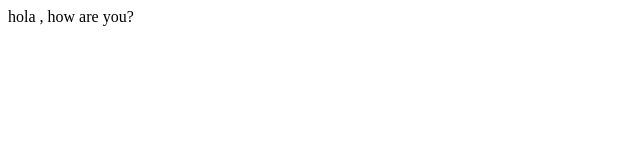
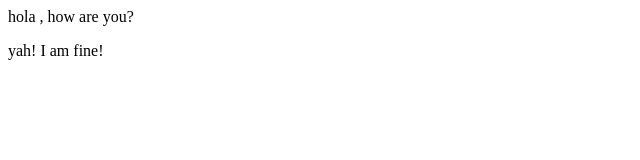
Before and after one commit to Anushhhka7/LOCALREPO, a plain HTML site: page index.html in a window 1280 px wide. Shown: the full height of the page, 0-640 px from the left. Drawn offline with Linux system fonts and the light colour scheme.

Commit message:
new feature added

```diff
--- a/index.html
+++ b/index.html
@@ -1 +1,2 @@
 <p>hola , how are you?</p>
+<p>yah! I am fine!</p>
```
